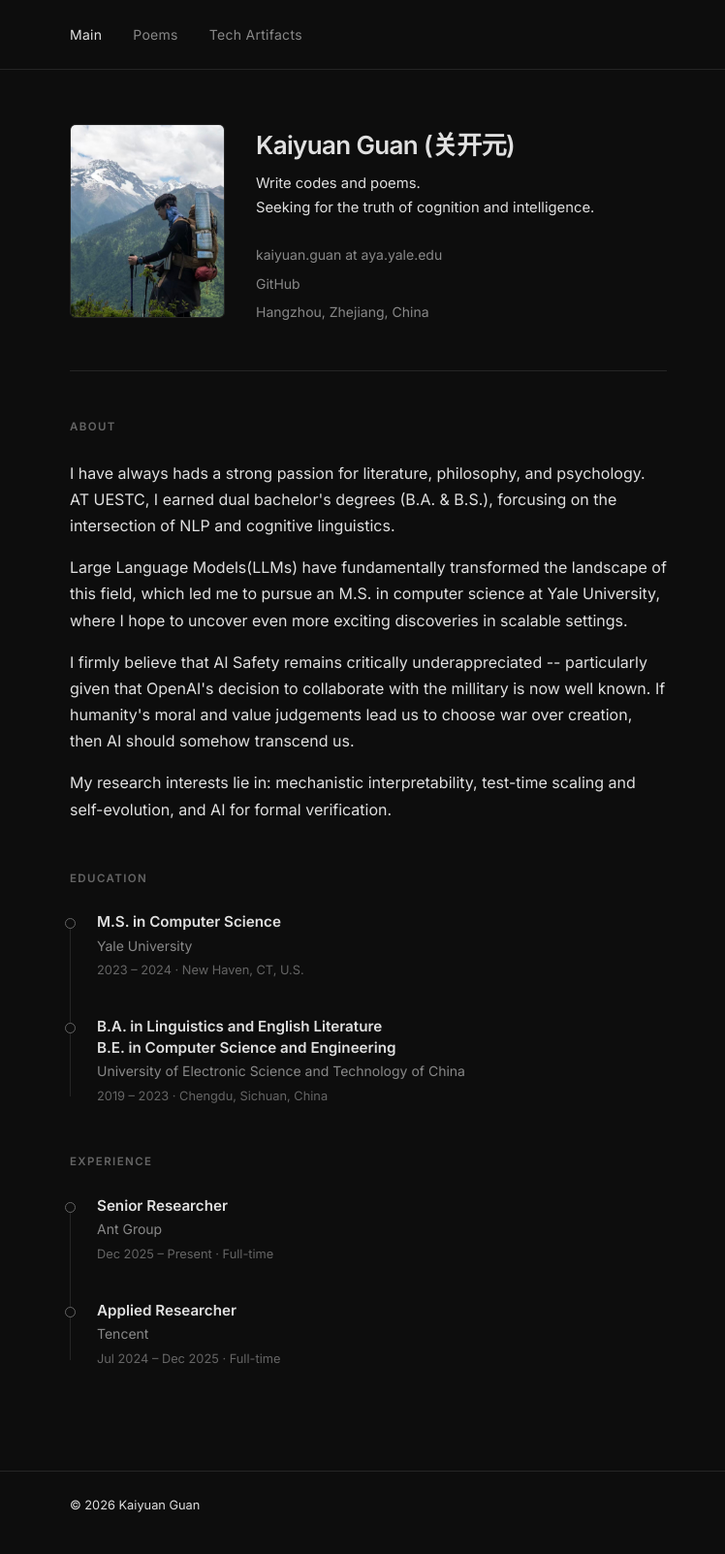
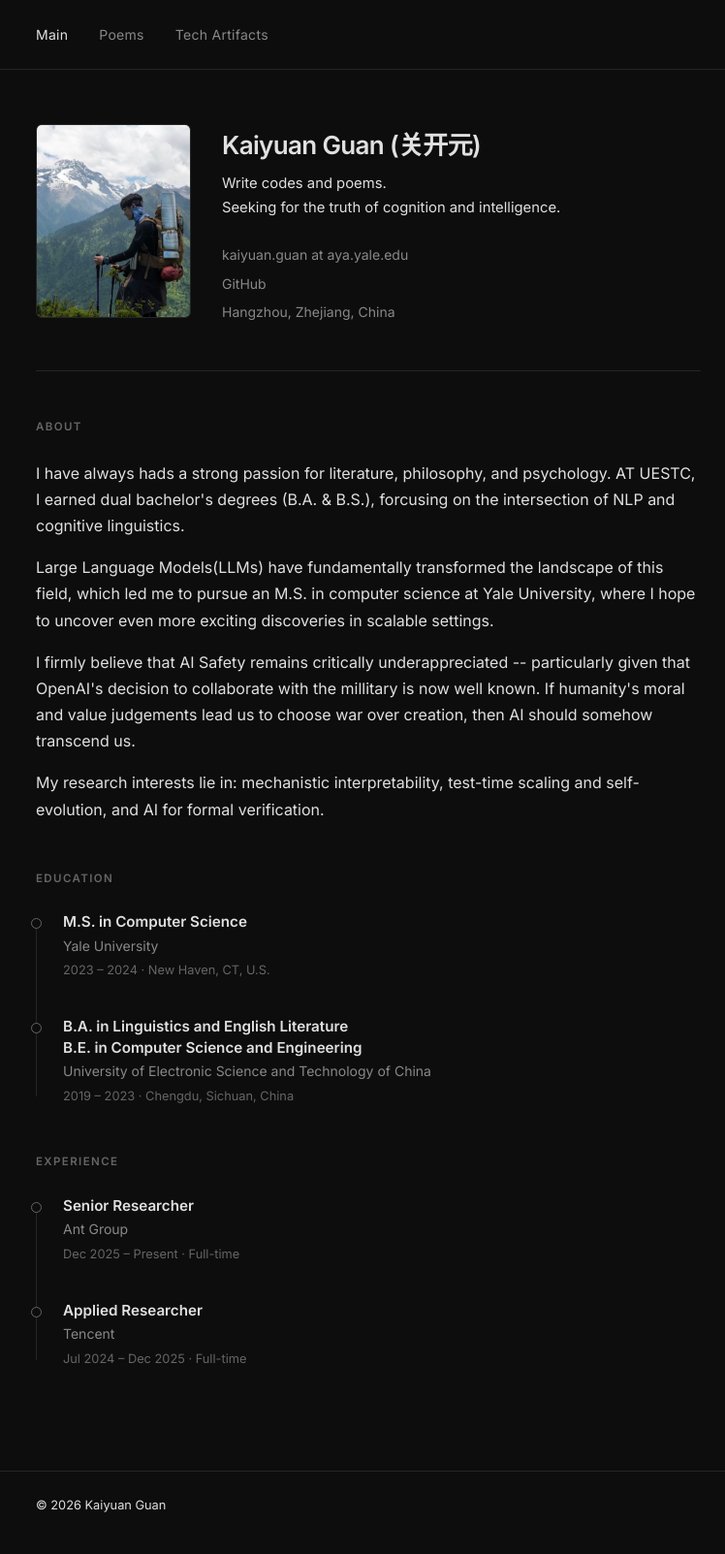
Before and after one commit to WilfredGuan/wilfredguan.github.io, a Jekyll site: the page built from index.html, in a window 1280 px wide. Shown: the whole page at 97% size, without its empty margins (260-1008 px from the left). Built offline with Jekyll 4.4.1, drawn with Linux system fonts in a browser that asks for light colours.

Commit message:
fix visual: markdown break & padding

```diff
--- a/_config.yml
+++ b/_config.yml
@@ -30,4 +30,5 @@ plugins:
 markdown: kramdown
 kramdown:
   input: GFM
+  hard_wrap: true
   syntax_highlighter: rouge
--- a/assets/css/style.css
+++ b/assets/css/style.css
@@ -14,7 +14,7 @@
   --text-dim:    #656565;
   --accent:      #7eb8f7;
   --border:      #252525;
-  --max-width:   680px;
+  --max-width:   750px;
 }
 
 /* ── Base ── */
```
